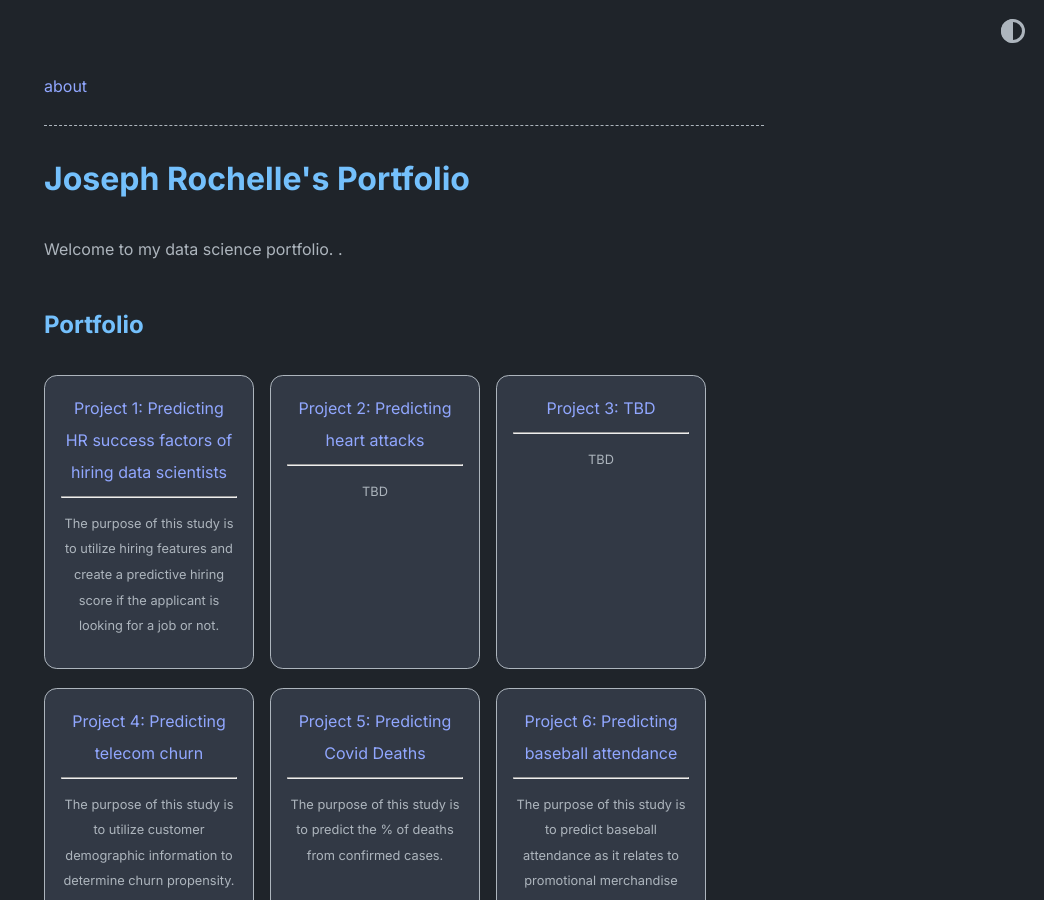
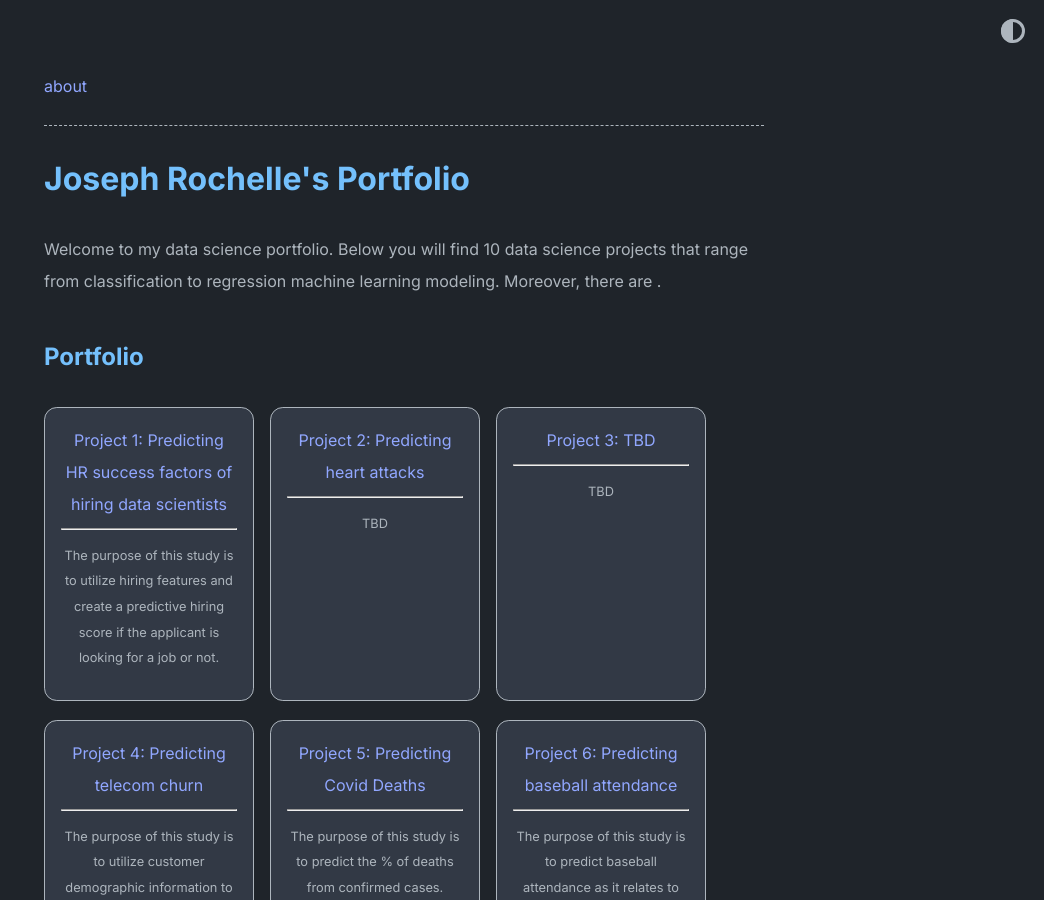
Before and after one commit to Josef9154/JRochelle_Portfolio, a Jekyll site: the page built from index.md, in a window 1280 px wide and 900 px high. Shown: the whole window, without its empty margins (236-1280 px from the left). Built offline with Jekyll 4.4.1, drawn with Linux system fonts in a browser that asks for light colours.

Commit message:
_config.yml: changed

```diff
--- a/_config.yml
+++ b/_config.yml
@@ -2,7 +2,7 @@ title: Joseph Rochelle's Portfolio
 author: Joseph Rochelle
 url: ''
 description: >
-  Welcome to my data science portfolio. .
+  Welcome to my data science portfolio. Below you will find 10 data science projects that range from classification to regression machine learning modeling. Moreover, there are .
 permalink: '/:slug.html'
 favicon: ./logo.png
 remote_theme: abhinavs/moonwalk
```
